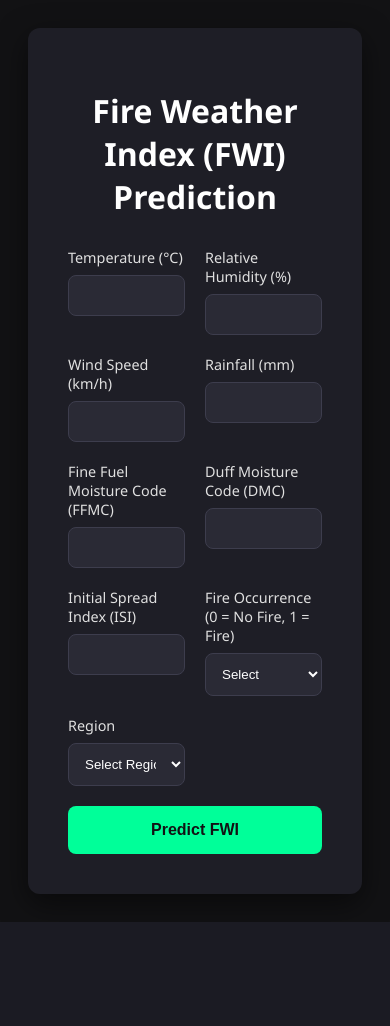
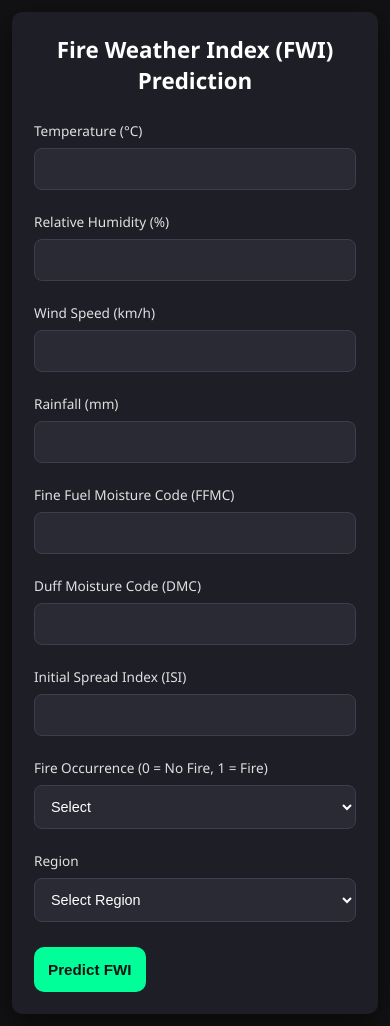
Before and after one commit to rudragohil2006/fire-weather-index-prediction, a Flask app: page / in a window 390 px wide. Before the commit the page ends 922 px from the top, so only its background shows below. Run offline with Flask 3, Linux system fonts and the light colour scheme; parts of the project's set-up code (start-up, migrations or seed data) failed here and were passed over.

Commit message:
Edit css file

```diff
--- a/static/css/style.css
+++ b/static/css/style.css
@@ -1,56 +1,154 @@
+/* ===== Global Reset ===== */
+* {
+    margin: 0;
+    padding: 0;
+    box-sizing: border-box;
+}
+
+/* ===== Page Layout ===== */
 body {
     background-color: #121214;
     color: #ffffff;
     font-family: 'Segoe UI', sans-serif;
     display: flex;
     justify-content: center;
+    align-items: flex-start;
+    min-height: 100vh;
     padding: 20px;
 }
 
+/* ===== Main Card ===== */
 .login {
     background: #1e1e26;
     padding: 40px;
-    border-radius: 12px;
+    border-radius: 14px;
     width: 100%;
-    max-width: 800px;
-    box-shadow: 0 10px 30px rgba(0,0,0,0.5);
+    max-width: 1100px;
+    box-shadow: 0 10px 30px rgba(0, 0, 0, 0.5);
 }
 
-h1 { text-align: center; color: #fff; margin-bottom: 30px; }
+/* ===== Heading ===== */
+h1 {
+    text-align: center;
+    margin-bottom: 35px;
+    font-size: 2rem;
+    font-weight: 600;
+    color: #ffffff;
+}
 
-/* Fixed 2-column grid */
+/* ===== Form Grid ===== */
 .form-grid {
     display: grid;
-    grid-template-columns: 1fr 1fr;
-    gap: 20px;
+    grid-template-columns: repeat(3, 1fr); /* Desktop */
+    gap: 22px;
 }
 
-label { display: block; margin-bottom: 8px; font-size: 0.9rem; color: #e0e0e0; }
+/* ===== Labels ===== */
+label {
+    display: block;
+    margin-bottom: 8px;
+    font-size: 0.9rem;
+    color: #e0e0e0;
+}
 
-input, select {
+/* ===== Inputs & Select ===== */
+input,
+select {
     width: 100%;
-    padding: 12px;
+    padding: 12px 14px;
     background: #2a2a35;
     border: 1px solid #3d3d4d;
     border-radius: 8px;
-    color: white;
-    box-sizing: border-box;
+    color: #ffffff;
+    font-size: 0.95rem;
+    outline: none;
+    transition: border 0.2s, box-shadow 0.2s;
 }
 
-/* Make sure the button stays at the bottom and spans the whole width */
+input::placeholder {
+    color: #9a9a9a;
+}
+
+input:focus,
+select:focus {
+    border-color: #00ff99;
+    box-shadow: 0 0 0 2px rgba(0, 255, 153, 0.15);
+}
+
+/* ===== Button ===== */
 button {
-    grid-column: span 2;
-    width: 100%;
-    padding: 15px;
+    grid-column: 1 / -1; /* Full width */
+    margin-top: 25px;
+    padding: 16px;
     background-color: #00ff99;
     color: #121214;
     font-weight: bold;
     font-size: 1rem;
     border: none;
-    border-radius: 8px;
+    border-radius: 10px;
     cursor: pointer;
-    margin-top: 20px;
-    transition: 0.3s;
+    transition: background 0.3s, transform 0.1s;
 }
 
-button:hover { background-color: #00cc7a; }
+button:hover {
+    background-color: #00cc7a;
+}
+
+button:active {
+    transform: scale(0.98);
+}
+
+/* ========================= */
+/* ===== RESPONSIVE ======= */
+/* ========================= */
+
+/* Tablets (≤ 992px) */
+@media (max-width: 992px) {
+    .login {
+        padding: 32px;
+    }
+
+    .form-grid {
+        grid-template-columns: repeat(2, 1fr);
+    }
+
+    h1 {
+        font-size: 1.7rem;
+    }
+}
+
+/* Mobile (≤ 600px) */
+@media (max-width: 600px) {
+    body {
+        padding: 12px;
+    }
+
+    .login {
+        padding: 22px;
+        border-radius: 10px;
+    }
+
+    .form-grid {
+        grid-template-columns: 1fr;
+    }
+
+    h1 {
+        font-size: 1.4rem;
+        margin-bottom: 25px;
+    }
+
+    label {
+        font-size: 0.85rem;
+    }
+
+    input,
+    select {
+        font-size: 0.9rem;
+        padding: 12px;
+    }
+
+    button {
+        font-size: 0.95rem;
+        padding: 14px;
+    }
+}
```
